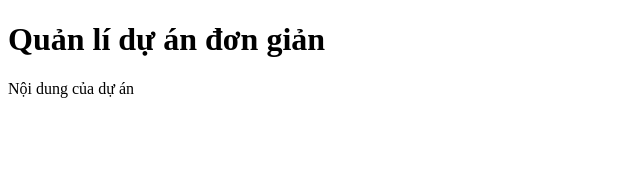
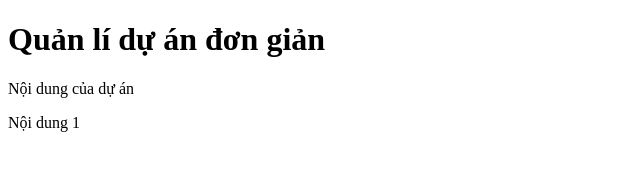
Before and after one commit to ngocyenns/quan-li-du-an, a plain HTML site: page index.html in a window 1280 px wide. Shown: the full height of the page, 0-640 px from the left. Drawn offline with Linux system fonts and the light colour scheme.

Commit message:
Update <p> tag index.html

```diff
--- a/index.html
+++ b/index.html
@@ -8,5 +8,6 @@
 <body>
     <h1>Quản lí dự án đơn giản </h1>
     <p>Nội dung của dự án</p>
+    <p>Nội dung 1</p>
 </body>
 </html>
```
